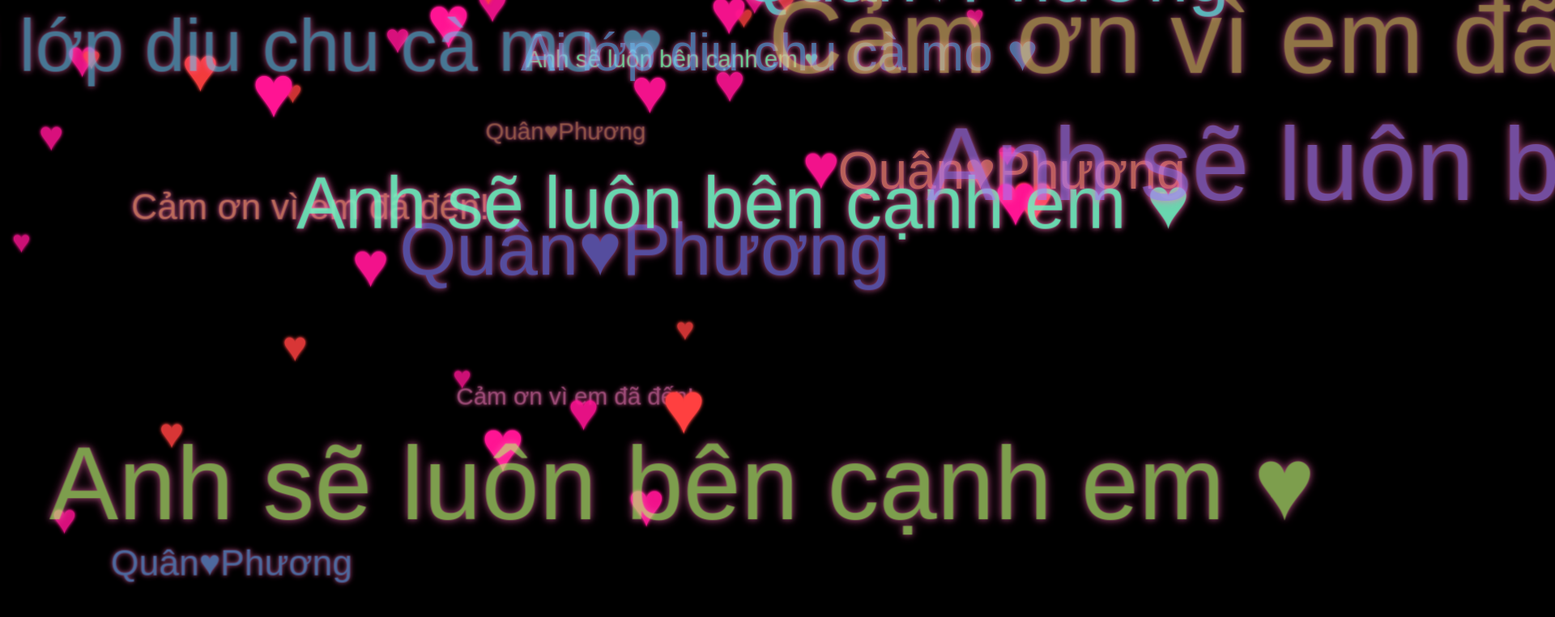
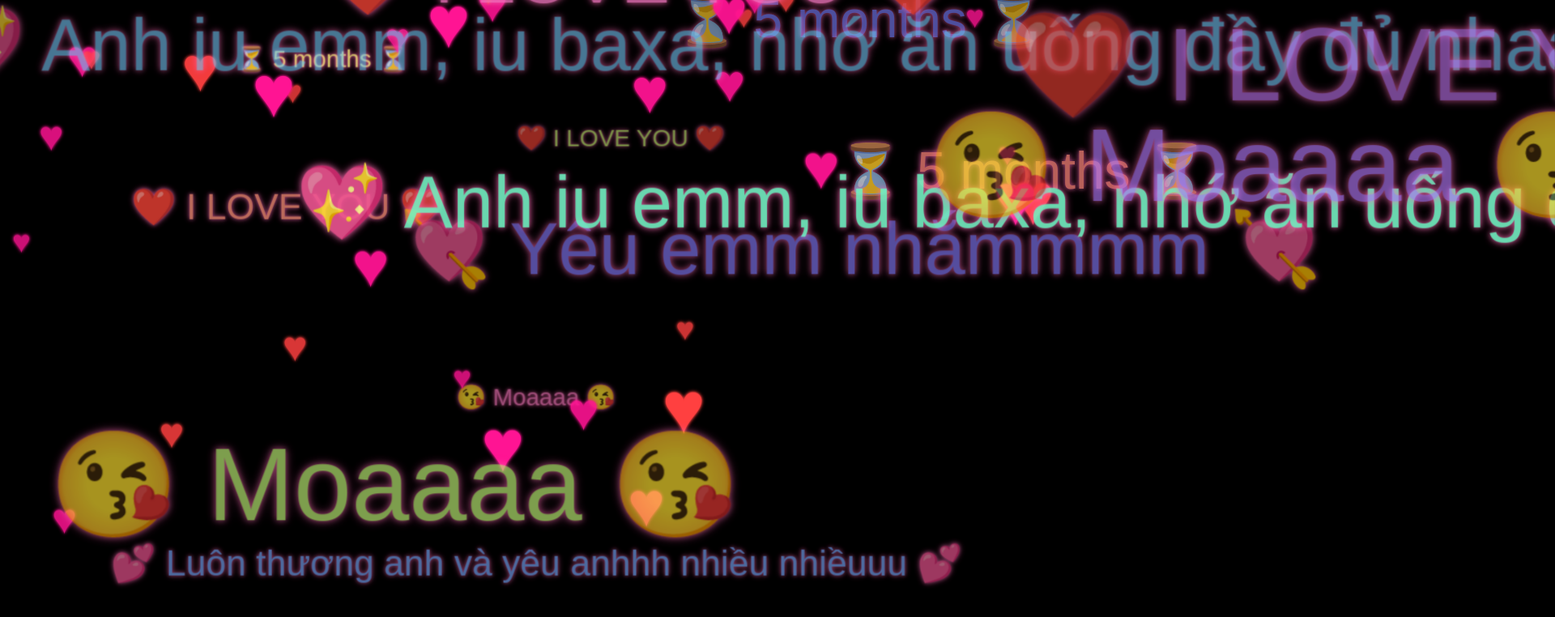
Before and after one commit to TNoLove/love13, a plain HTML site: page index.html in a window 1280 px wide. Shown: the top 762 px of the page at 81% size, 1920 px wide, since content can reach past the window. Drawn offline with Linux system fonts and the light colour scheme.

Commit message:
Update index.html

```diff
--- a/index.html
+++ b/index.html
@@ -134,10 +134,31 @@
     </audio>
     <script>
         const texts = [
-            "Cảm ơn vì em đã đến!",
-            "Ai lớp diu chu cà mo ♥",
-            "Anh sẽ luôn bên cạnh em ♥",
-            "Quân♥Phương"
+"💖 Anh iu emm, iu baxa, nhớ ăn uống đầy đủ nhaaaa 💖",
+"💕 Luôn thương anh và yêu anhhh nhiều nhiềuuu 💕",
+"💘 Yêu emm nhắmmmm 💘",
+"😘 Moaaaa 😘",
+"❤️ I LOVE YOU ❤️",
+"⏳ 5 months ⏳",
+"💖 Anh iu emm, iu baxa, nhớ ăn uống đầy đủ nhaaaa 💖",
+"💕 Luôn thương anh và yêu anhhh nhiều nhiềuuu 💕",
+"💘 Yêu emm nhắmmmm 💘",
+"😘 Moaaaa 😘",
+"❤️ I LOVE YOU ❤️",
+"⏳ 5 months ⏳",
+"💖 Anh iu emm, iu baxa, nhớ ăn uống đầy đủ nhaaaa 💖",
+"💕 Luôn thương anh và yêu anhhh nhiều nhiềuuu 💕",
+"💘 Yêu emm nhắmmmm 💘",
+"😘 Moaaaa 😘",
+"❤️ I LOVE YOU ❤️",
+"⏳ 5 months ⏳",
+"💖 Anh iu emm, iu baxa, nhớ ăn uống đầy đủ nhaaaa 💖",
+"💕 Luôn thương anh và yêu anhhh nhiều nhiềuuu 💕",
+"💘 Yêu emm nhắmmmm 💘",
+"😘 Moaaaa 😘",
+"❤️ I LOVE YOU ❤️",
+"⏳ 5 months ⏳",
+
         ];
 
         const scene = document.getElementById("scene");
```
